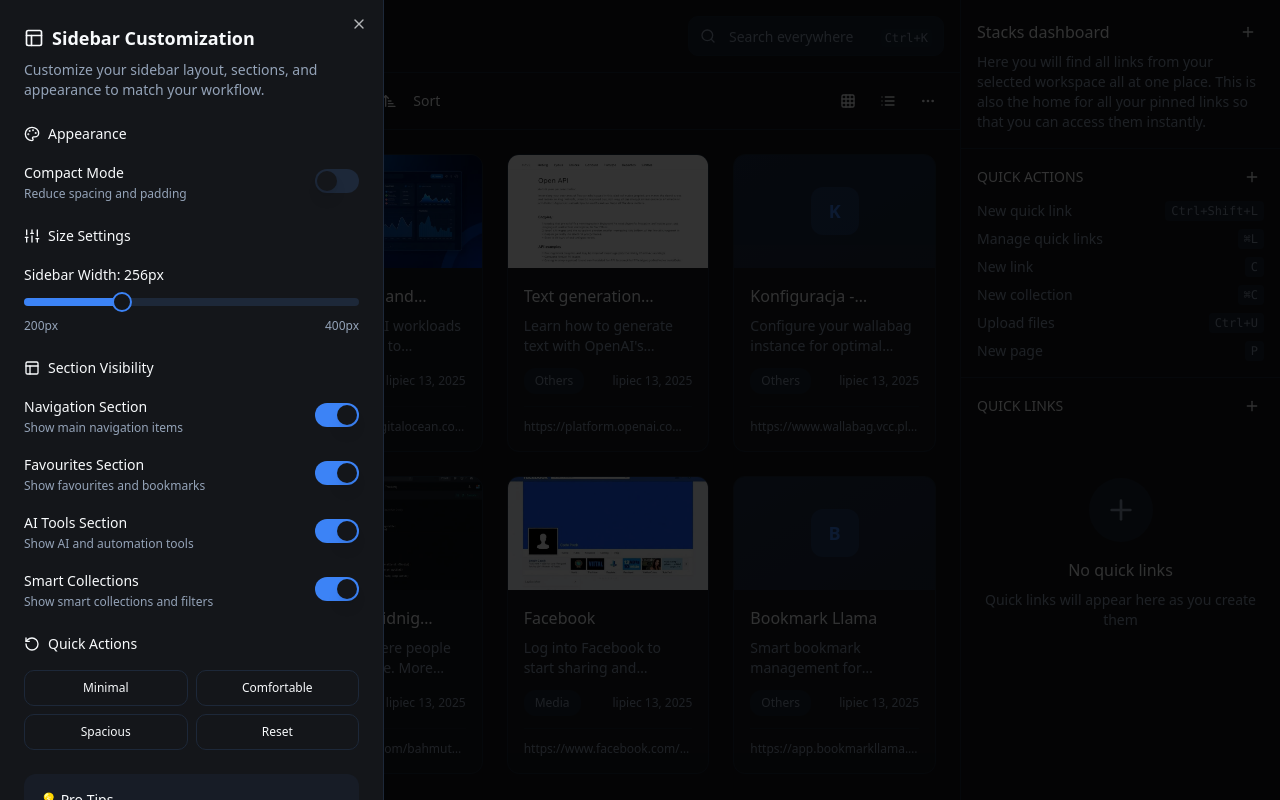
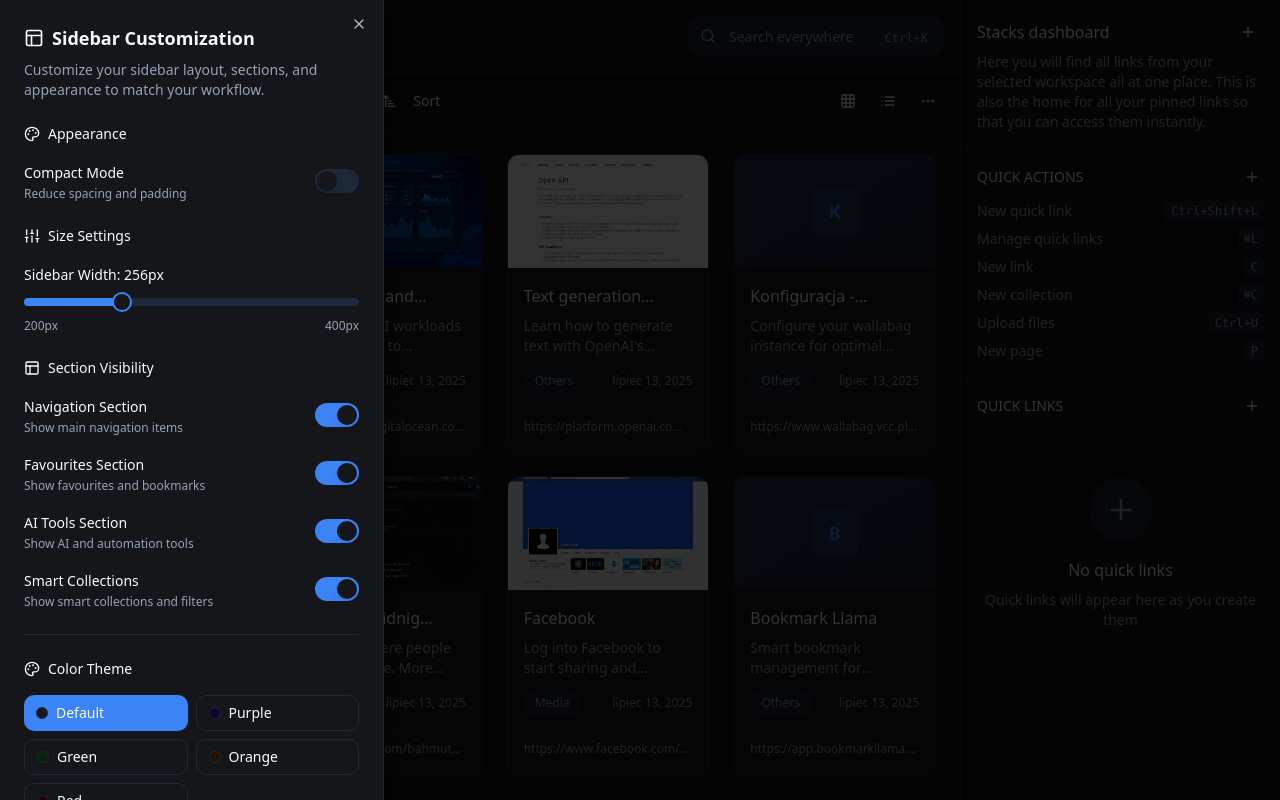
Before and after one commit to bahmutsky666/concise-info-stream, a React (Vite) app: page / in a window 1280 px wide. Both pictures are taken after a click on the button 227 px from the left and 28 px from the top of the page. Built offline with nearby package versions, Linux system fonts and the light colour scheme.

Commit message:
feat: Implement left panel color customization
Adds a color selection tool and user preference storage for the left panel, ensuring color compatibility, accessibility, and design consistency. Uses React, TypeScript, and Tailwind CSS.

```diff
--- a/src/components/dashboard/Sidebar.tsx
+++ b/src/components/dashboard/Sidebar.tsx
@@ -57,6 +57,8 @@ export function Sidebar() {
     showSmartCollections,
     sidebarWidth,
     compactMode,
+    colorTheme,
+    customColor,
     toggleCollapse
   } = useSidebarStore();
 
@@ -75,14 +77,35 @@ export function Sidebar() {
     compactMode ? "mb-1" : "mb-2"
   );
 
+  const getSidebarBackground = () => {
+    switch (colorTheme) {
+      case 'purple':
+        return 'bg-sidebar-theme-purple';
+      case 'green':
+        return 'bg-sidebar-theme-green';
+      case 'orange':
+        return 'bg-sidebar-theme-orange';
+      case 'red':
+        return 'bg-sidebar-theme-red';
+      case 'custom':
+        return customColor ? '' : 'bg-sidebar';
+      default:
+        return 'bg-sidebar';
+    }
+  };
+
   return (
     <>
       <div
         className={cn(
-          "bg-sidebar border-r border-border h-screen flex flex-col transition-all duration-300 relative",
+          "border-r border-border h-screen flex flex-col transition-all duration-300 relative",
+          getSidebarBackground(),
           isCollapsed ? "w-16" : `w-[${sidebarWidth}px]`
         )}
-        style={{ width: isCollapsed ? '64px' : `${sidebarWidth}px` }}
+        style={{
+          width: isCollapsed ? '64px' : `${sidebarWidth}px`,
+          backgroundColor: colorTheme === 'custom' && customColor ? customColor : undefined
+        }}
       >
         {/* Header */}
         <div className="p-4 border-b border-border">
--- a/src/components/dashboard/SidebarCustomizer.tsx
+++ b/src/components/dashboard/SidebarCustomizer.tsx
@@ -1,3 +1,4 @@
+import { useState } from "react";
 import { X, RotateCcw, Palette, Layout, Sliders } from "lucide-react";
 import { Button } from "@/components/ui/button";
 import { Switch } from "@/components/ui/switch";
@@ -5,6 +6,7 @@ import { Slider } from "@/components/ui/slider";
 import { Label } from "@/components/ui/label";
 import { useSidebarStore } from "@/stores/sidebarStore";
 import { Sheet, SheetContent, SheetDescription, SheetHeader, SheetTitle } from "@/components/ui/sheet";
+import { Separator } from "@/components/ui/separator";
 
 interface SidebarCustomizerProps {
   open: boolean;
@@ -19,14 +21,34 @@ export function SidebarCustomizer({ open, onClose }: SidebarCustomizerProps) {
     showSmartCollections,
     sidebarWidth,
     compactMode,
+    colorTheme,
+    customColor,
     toggleSection,
     setSidebarWidth,
     toggleCompactMode,
+    setColorTheme,
+    setCustomColor,
     resetToDefaults
   } = useSidebarStore();
 
+  const [tempCustomColor, setTempCustomColor] = useState(customColor || '#1a1b23');
+
   const handleWidthChange = (value: number[]) => {
     setSidebarWidth(value[0]);
+  };
+
+  const colorThemes = [
+    { name: "Default", value: "default" as const, color: "hsl(240, 6%, 10%)" },
+    { name: "Purple", value: "purple" as const, color: "hsl(259, 94%, 10%)" },
+    { name: "Green", value: "green" as const, color: "hsl(142, 76%, 8%)" },
+    { name: "Orange", value: "orange" as const, color: "hsl(25, 95%, 8%)" },
+    { name: "Red", value: "red" as const, color: "hsl(0, 84%, 8%)" },
+  ];
+
+  const handleCustomColorChange = (color: string) => {
+    setTempCustomColor(color);
+    setCustomColor(color);
+    setColorTheme('custom');
   };
 
   const sections = [
@@ -115,6 +137,56 @@ export function SidebarCustomizer({ open, onClose }: SidebarCustomizerProps) {
             </div>
           </div>
 
+          <Separator />
+
+          {/* Color Theme */}
+          <div className="space-y-4">
+            <div className="flex items-center gap-2 text-sm font-medium">
+              <Palette className="w-4 h-4" />
+              Color Theme
+            </div>
+
+            <div className="grid grid-cols-2 gap-2">
+              {colorThemes.map((theme) => (
+                <Button
+                  key={theme.value}
+                  variant={colorTheme === theme.value ? "default" : "outline"}
+                  size="sm"
+                  onClick={() => setColorTheme(theme.value)}
+                  className="justify-start gap-2"
+                >
+                  <div
+                    className="w-3 h-3 rounded-full border border-border"
+                    style={{ backgroundColor: theme.color }}
+                  />
+                  {theme.name}
+                </Button>
+              ))}
+            </div>
+
+            <div className="space-y-2">
+              <Label className="text-sm">Custom Color</Label>
+              <div className="flex gap-2">
+                <input
+                  type="color"
+                  value={tempCustomColor}
+                  onChange={(e) => handleCustomColorChange(e.target.value)}
+                  className="w-12 h-8 rounded border border-border bg-transparent cursor-pointer"
+                />
+                <Button
+                  variant={colorTheme === 'custom' ? "default" : "outline"}
+                  size="sm"
+                  onClick={() => setColorTheme('custom')}
+                  className="flex-1"
+                >
+                  Use Custom
+                </Button>
+              </div>
+            </div>
+          </div>
+
+          <Separator />
+
           {/* Quick Presets */}
           <div className="space-y-4">
             <div className="flex items-center gap-2 text-sm font-medium">
@@ -171,7 +243,8 @@ export function SidebarCustomizer({ open, onClose }: SidebarCustomizerProps) {
             <ul className="text-xs text-muted-foreground space-y-1">
               <li>• Use the collapse button to quickly hide/show the sidebar</li>
               <li>• Compact mode is great for smaller screens</li>
-              <li>• Disable unused sections to reduce clutter</li>
+              <li>• Color themes persist across sessions</li>
+              <li>• Custom colors support full accessibility</li>
               <li>• Settings are automatically saved</li>
             </ul>
           </div>
--- a/src/index.css
+++ b/src/index.css
@@ -44,6 +44,12 @@ All colors MUST be HSL.
     --card-hover: 220 13% 13%;
     --gradient-primary: linear-gradient(135deg, hsl(217 91% 60%), hsl(217 91% 70%));
     --shadow-glow: 0 0 40px hsl(217 91% 60% / 0.15);
+
+    /* Sidebar color themes */
+    --sidebar-theme-purple: 259 94% 10%;
+    --sidebar-theme-green: 142 76% 8%;
+    --sidebar-theme-orange: 25 95% 8%;
+    --sidebar-theme-red: 0 84% 8%;
 
     --sidebar-background: 0 0% 98%;
 
--- a/src/stores/sidebarStore.ts
+++ b/src/stores/sidebarStore.ts
@@ -9,13 +9,17 @@ interface SidebarSettings {
   showSmartCollections: boolean;
   sidebarWidth: number;
   compactMode: boolean;
+  colorTheme: 'default' | 'purple' | 'green' | 'orange' | 'red' | 'custom';
+  customColor?: string;
 }
 
 interface SidebarStore extends SidebarSettings {
   toggleCollapse: () => void;
-  toggleSection: (section: keyof Omit<SidebarSettings, 'isCollapsed' | 'sidebarWidth' | 'compactMode'>) => void;
+  toggleSection: (section: keyof Omit<SidebarSettings, 'isCollapsed' | 'sidebarWidth' | 'compactMode' | 'colorTheme' | 'customColor'>) => void;
   setSidebarWidth: (width: number) => void;
   toggleCompactMode: () => void;
+  setColorTheme: (theme: SidebarSettings['colorTheme']) => void;
+  setCustomColor: (color: string) => void;
   resetToDefaults: () => void;
 }
 
@@ -27,6 +31,8 @@ const defaultSettings: SidebarSettings = {
   showSmartCollections: true,
   sidebarWidth: 256,
   compactMode: false,
+  colorTheme: 'default',
+  customColor: undefined,
 };
 
 export const useSidebarStore = create<SidebarStore>()(
@@ -37,6 +43,8 @@ export const useSidebarStore = create<SidebarStore>()(
       toggleSection: (section) => set((state) => ({ [section]: !state[section] })),
       setSidebarWidth: (width) => set({ sidebarWidth: width }),
       toggleCompactMode: () => set((state) => ({ compactMode: !state.compactMode })),
+      setColorTheme: (theme) => set({ colorTheme: theme }),
+      setCustomColor: (color) => set({ customColor: color }),
       resetToDefaults: () => set(defaultSettings),
     }),
     {
--- a/tailwind.config.ts
+++ b/tailwind.config.ts
@@ -60,7 +60,11 @@ export default {
 					accent: 'hsl(var(--sidebar-accent))',
 					'accent-foreground': 'hsl(var(--sidebar-accent-foreground))',
 					border: 'hsl(var(--sidebar-border))',
-					ring: 'hsl(var(--sidebar-ring))'
+					ring: 'hsl(var(--sidebar-ring))',
+					'theme-purple': 'hsl(var(--sidebar-theme-purple))',
+					'theme-green': 'hsl(var(--sidebar-theme-green))',
+					'theme-orange': 'hsl(var(--sidebar-theme-orange))',
+					'theme-red': 'hsl(var(--sidebar-theme-red))'
 				},
 				'card-hover': 'hsl(var(--card-hover))',
 				'hover-accent': 'hsl(var(--hover-accent))'
```
